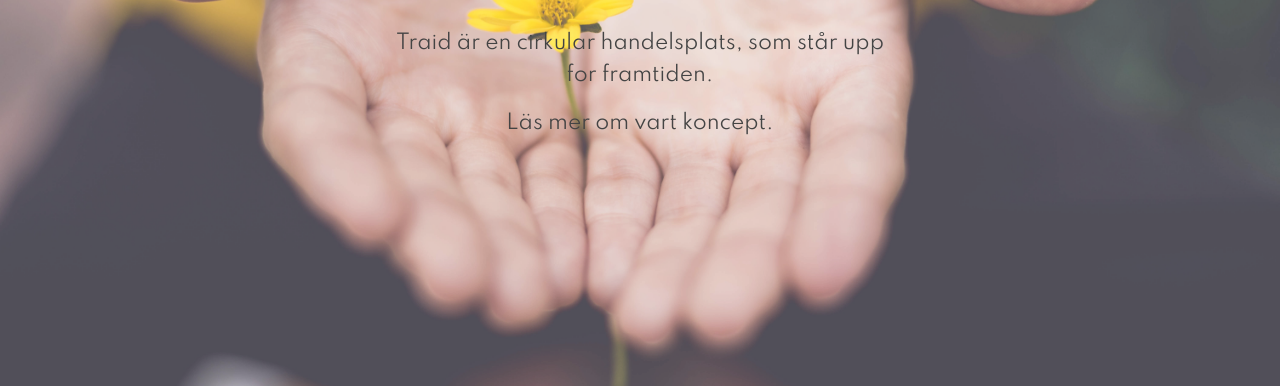
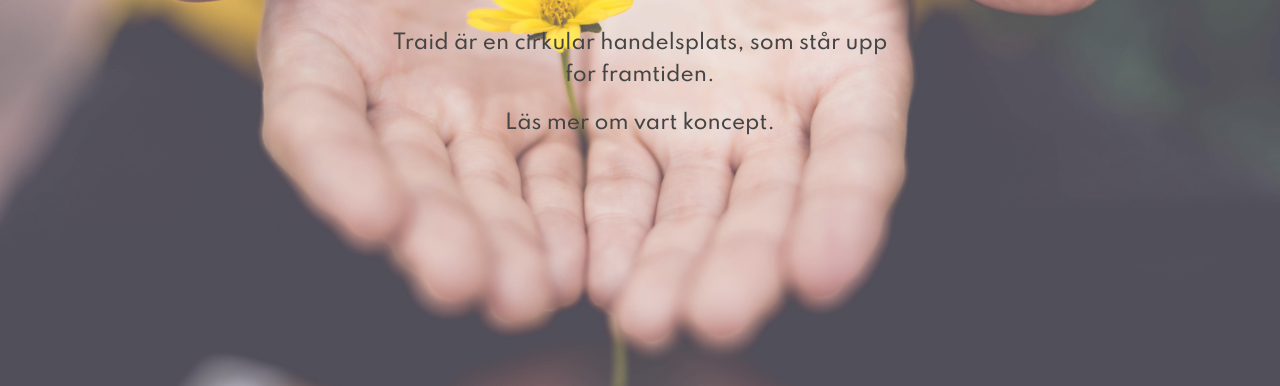
Before and after one commit to u-work/traid.se, a Gatsby site: page / in a window 1280 px wide. Shown: the part 414-800 px from the top of the page. Built offline with nearby package versions, Linux system fonts and the light colour scheme; Gatsby itself is replaced by a stand-in of ours.

Commit message:
Refactored name and directory

```diff
--- a/gatsby-config.js
+++ b/gatsby-config.js
@@ -40,6 +40,5 @@ module.exports = {
     `gatsby-transformer-sharp`,
     `gatsby-plugin-sharp`,
     `gatsby-plugin-playground`,
-    "gatsby-plugin-mdx",
   ],
 }
--- a/src/components/ContactCard/ContactCard.tsx
+++ b/src/components/contactCard/index.tsx
@@ -1,5 +1,5 @@
-import React from "react"
-import styled from "styled-components"
+import React from "./node_modules/react"
+import styled from "./node_modules/styled-components"
 
 const icon1 = require("../../images/icons/woman.svg")
 const icon2 = require("../../images/icons/student.svg")
--- a/src/components/home/SectionContact/index.tsx
+++ b/src/components/home/SectionContact/index.tsx
@@ -3,7 +3,7 @@ import styled from "styled-components"
 import { Fade } from "react-reveal"
 
 import { team } from "./data"
-import ContactCard from "../../ContactCard/ContactCard"
+import ContactCard from "../../contactCard"
 
 import { title } from "../../../styles/theme"
 
--- a/src/components/banner/Banner.tsx
+++ b/src/components/home/banner/index.tsx
@@ -52,7 +52,7 @@ const BannerWrapper = styled.div`
     p {
       color: #444;
       font-size: 2rem;
-      font-weight: 400;
+      font-weight: 500;
     }
   }
 
--- a/src/components/hero/Hero.js
+++ b/src/components/home/hero/index.js
@@ -2,7 +2,7 @@ import React from "react"
 import styled from "styled-components"
 import { graphql, useStaticQuery } from "gatsby"
 import BackgroundImage from "gatsby-background-image"
-import Banner from "../banner/Banner"
+import Banner from "../banner"
 
 const Hero = () => {
   const data = useStaticQuery(query)
--- a/src/pages/index.js
+++ b/src/pages/index.js
@@ -2,7 +2,7 @@ import React, { useEffect } from "react"
 import { Element, Events, scrollSpy } from "react-scroll"
 
 import Layout from "../components/layout/Layout"
-import Hero from "../components/hero/Hero"
+import Hero from "../components/home/hero"
 import SectionServices from "../components/home/SectionServices"
 import SectionCore from "../components/home/SectionCore"
 import SectionAbout from "../components/home/SectionAbout"
```
Also changed, not shown: src/components/home/banner/banner.md (renamed from src/components/banner/banner.md).
